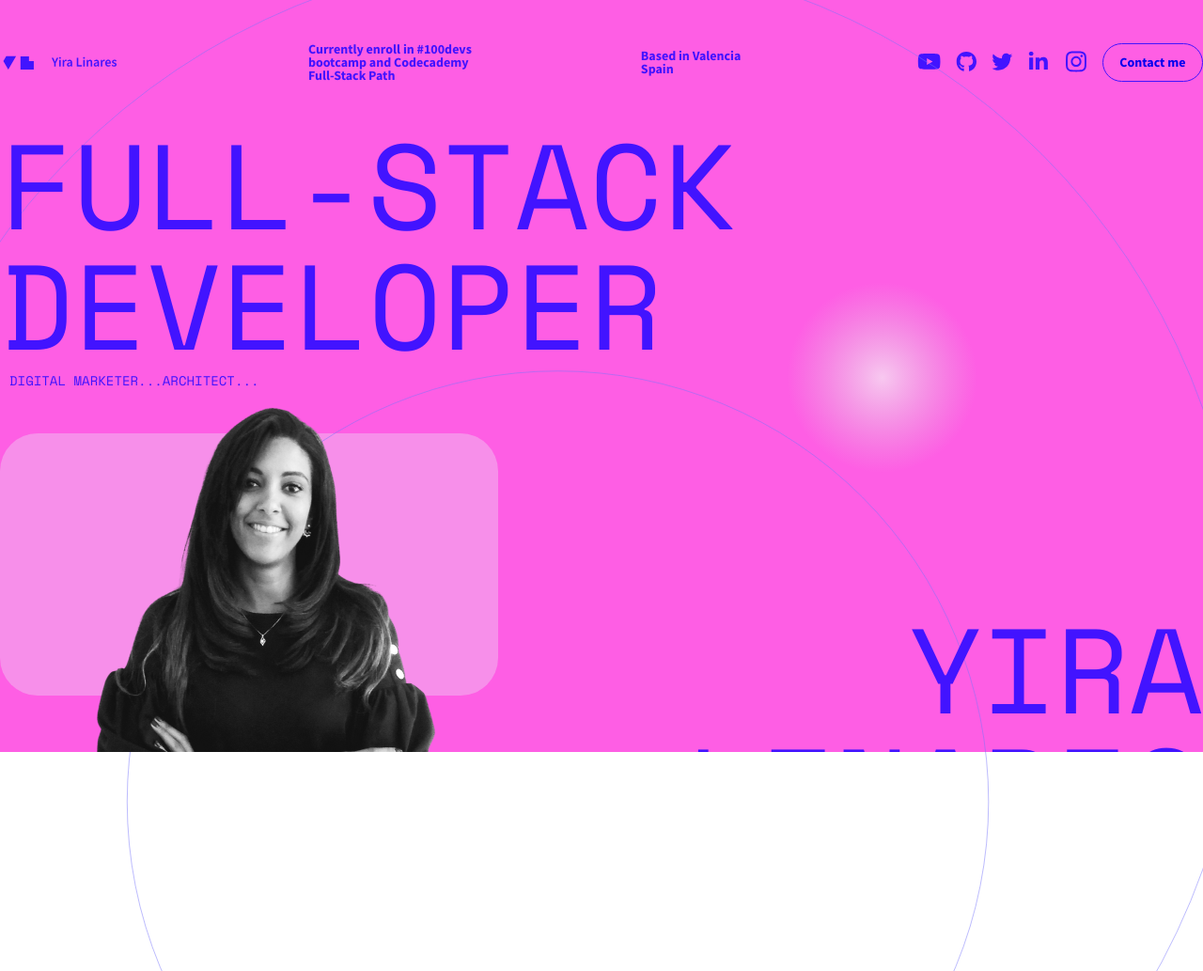
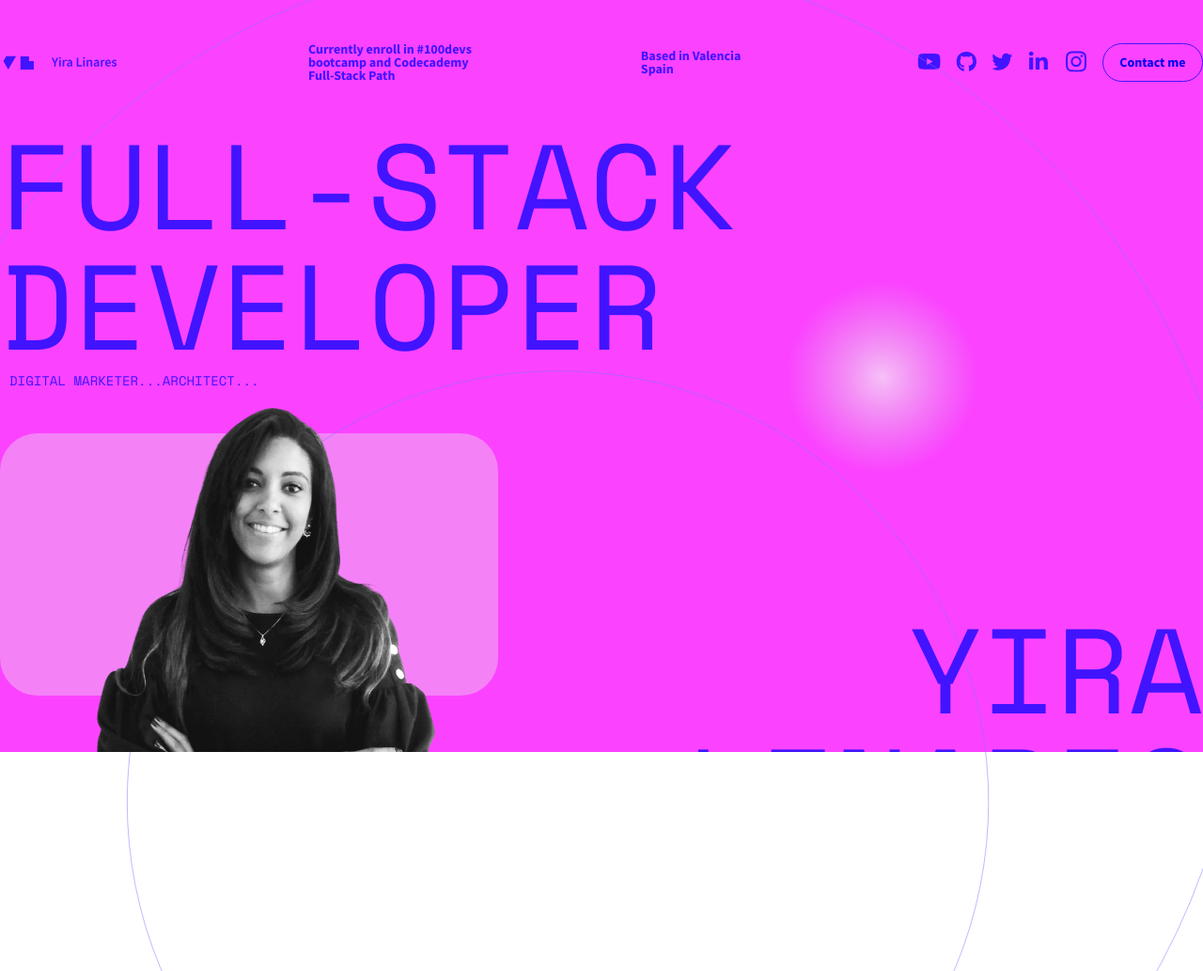
Before and after one commit to yiralinares/fullstack_portfolio, a plain HTML site: page index.html in a window 1280 px wide. Shown: the top 1033 px of the page at 94% size. Drawn offline with nearby package versions, Linux system fonts and the light colour scheme; a web font is replaced by a local one.

Commit message:
Change body's background color

```diff
--- a/css/style.css
+++ b/css/style.css
@@ -34,7 +34,7 @@ a {
 
 header {
   color: #4213FF;
-  background: #FE5EE4;
+  background: #FB43FF;
   height: 100vh;
   overflow: hidden;
   display: flex;
```
